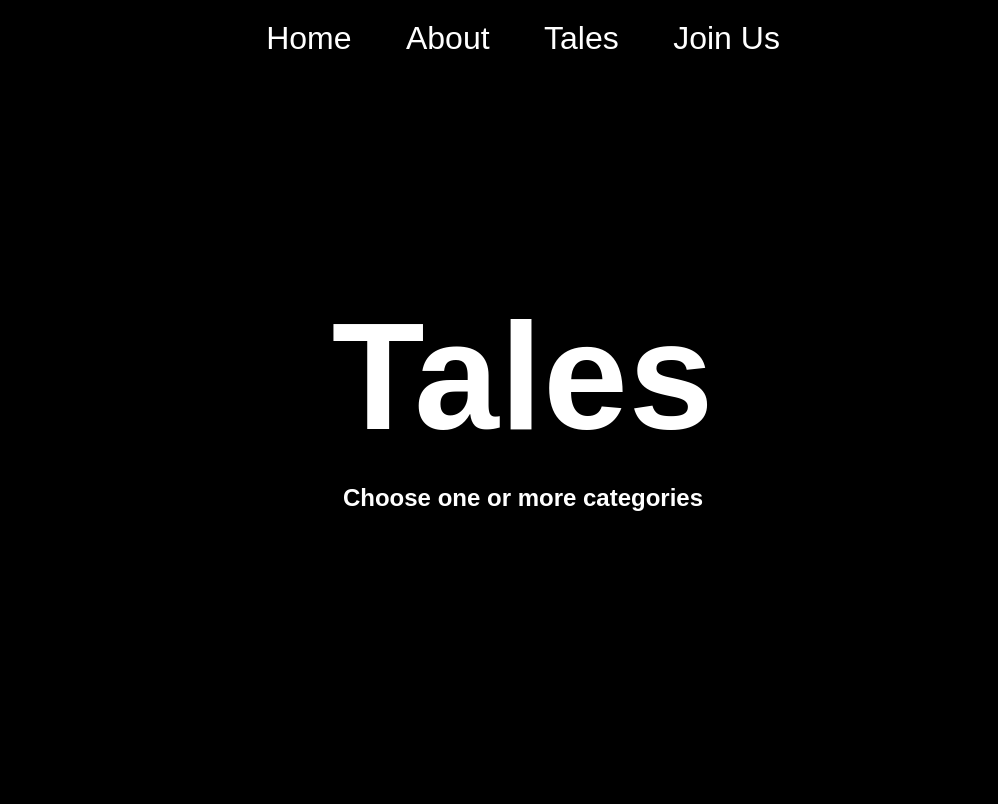
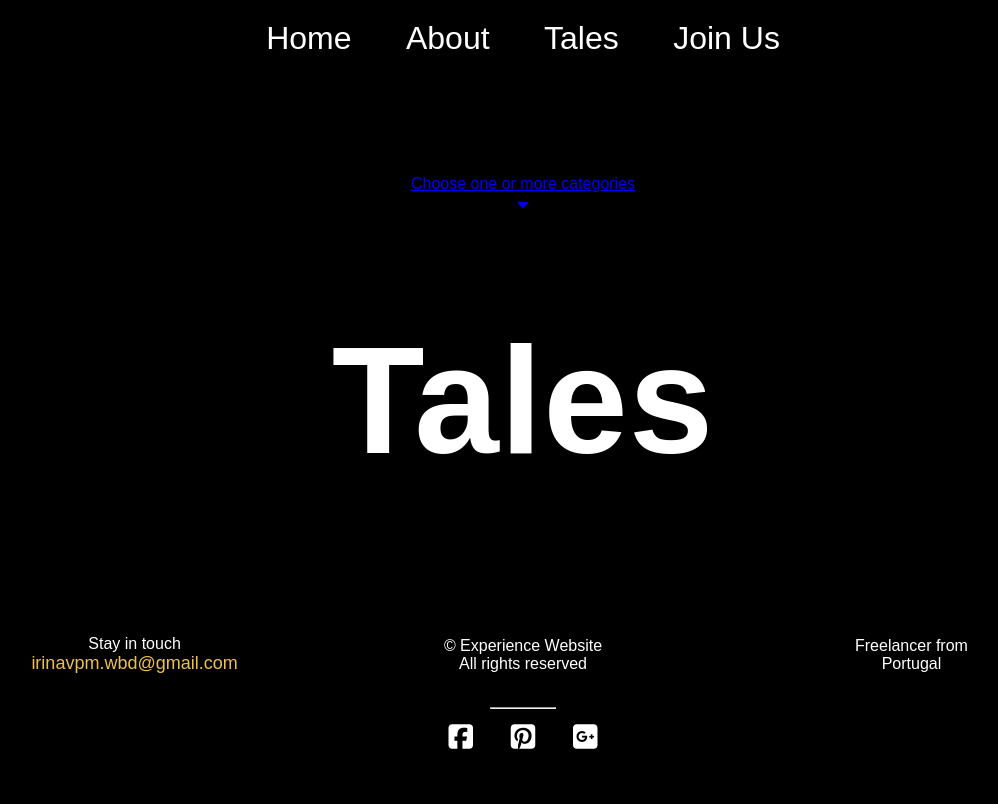
Before and after one commit to IrinaMarques/my_webpage_tales, a website: page public/files/tales.html in a window 1280 px wide. Shown: the top 804 px of the page, without its empty margins (117-1115 px from the left). Drawn offline with Linux system fonts and the light colour scheme; a web font is replaced by a local one.

Commit message:
2.1 Animation basics

```diff
--- a/public/files/tales.html
+++ b/public/files/tales.html
@@ -30,7 +30,12 @@
 		<section class='viewport100'>
 			<div class='title'>
 				<h1>Tales</h1>
-				<h2>Choose one or more categories</h2>
+			</div>
+			<div class='landing-footer'>
+				<a href="#tales"><p>Choose one or more categories</p>
+				<span class="fa fa-sort-desc" aria-hidden="true"></span>
+				</a>
+
 			</div>
 		</section>
 
@@ -193,7 +198,35 @@
 				</div>
 			</div>
 		</section>
+
+		<footer>
+			<section class='footer-section'>
+				<div class='row'>
+					<div class='column'>
+						<p>Stay in touch</p>
+						<a href="#">irinavpm.wbd@gmail.com</a>
+					</div>
+					<div class='column'>
+						<p>&copy; Experience Website</p>
+						<p>All rights reserved</p>
+					</div>
+					<div class='column'>
+						<p>Freelancer from</p>
+						<p>Portugal</p>
+					</div>
+				</div>	<!-- end row -->
+				<hr>
+				<div class='social-row'>
+					<i class="fa fa-facebook-square" aria-hidden="true"></i>
+					<i class="fa fa-pinterest-square" aria-hidden="true"></i>
+					<i class="fa fa-google-plus-square" aria-hidden="true"></i>
+				</div>
+			</section>
+
+		</footer>
 	</div>	<!-- end of warp -->
+
+	<script src="https://use.fontawesome.com/2e8135097d.js"></script>
 
 </body>
 </html>
--- a/sass/tales_main/tales_main.scss
+++ b/sass/tales_main/tales_main.scss
@@ -1,4 +1,3 @@
-
 
 .tales-container {
 	position: relative;
@@ -6,7 +5,6 @@
 	width: 800px;
 	height: 380px;
 	margin: 75px 30px;
-
 
 
 	.tales-panel-text {
@@ -28,6 +26,7 @@
 		p {
 			color: #000;
 			margin-top: 5px;
+			border-bottom: 1px solid #000;
 		}
 	}
 
@@ -48,7 +47,6 @@
 			height: auto;
 			z-index: 3;
 		}
-
 	}
 
     &:nth-child(2) .tales-background {
@@ -89,3 +87,8 @@
 		background: #9ec0d0;
 	}
 }
+
+body {
+	background: red;
+
+}
```
Also changed, not shown: sass/footer/footer.scss (line endings or trailing spaces), sass/tales.scss (line endings or trailing spaces).
